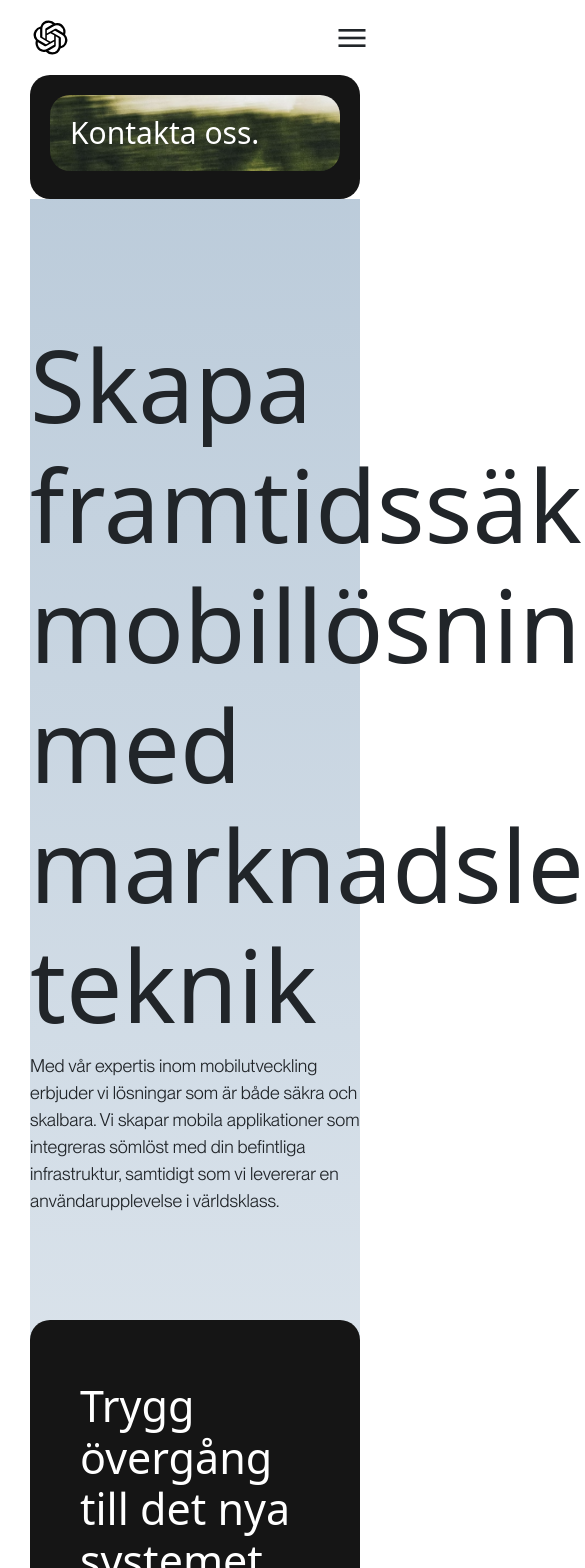
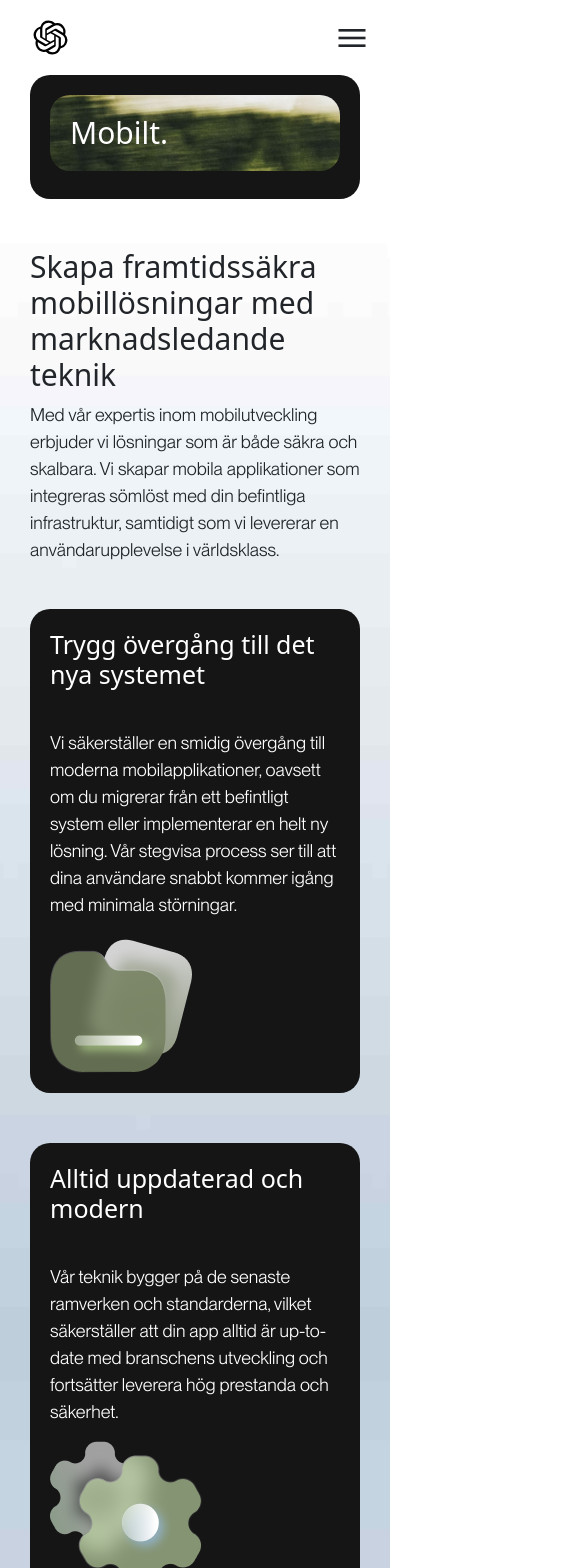
Before and after one commit to robelk/acccella, an Angular app: page /mobilt in a window 390 px wide. Shown: the top 1568 px of the page, 585 px wide, since content can reach past the window. Built offline with nearby package versions, Linux system fonts and the light colour scheme.

Commit message:
Finished

```diff
--- a/src/app/common/components/contactus/contactus.component.scss
+++ b/src/app/common/components/contactus/contactus.component.scss
@@ -1,6 +1,8 @@
+$width:2560px;
+
 .contact-form-area{
     .common-container{
-        max-width: 2560px;
+        max-width: $width;
         margin-left: auto;
         margin-right: auto;
         background-color:#151515;
--- a/src/app/common/components/mobilt/mobilt.component.html
+++ b/src/app/common/components/mobilt/mobilt.component.html
@@ -3,7 +3,7 @@
     <div class="common-container">
         <div class="row">
             <div class="col-12">
-                <h4>Kontakta oss.</h4>
+                <h4>Mobilt.</h4>
             </div>
         </div>
     </div>
@@ -17,7 +17,7 @@
             </div>
         </div>
         <div class="row mt-90">
-            <div class="col-lg-6">
+            <div class="col-xl-6 col-lg-12 pe-xl-5">
                 <div class="row">
                     <div class="col-md-12">
                         <div class="single-skapa first-child text-white">
@@ -30,7 +30,7 @@
                     </div>
                 </div>
                 <div class="row">
-                    <div class="col-md-6">
+                    <div class="col-md-6 pe-md-4">
                         <div class="single-skapa small-child text-white">
                             <h4>Alltid uppdaterad och modern</h4>
                             <p>Vår teknik bygger på de senaste ramverken och standarderna, vilket säkerställer att din app alltid är up-to-date med branschens utveckling och fortsätter leverera hög prestanda och säkerhet.</p>
@@ -39,7 +39,7 @@
                             </div>
                         </div>
                     </div>
-                    <div class="col-md-6">
+                    <div class="col-md-6 ps-md-4">
                         <div class="single-skapa small-child olive-color text-white">
                             <h4>Trygg molnlagring i Sverige</h4>
                             <p>Din data lagras säkert i Sverige, vilket ger dig fördelen att följa strikta svenska dataskyddslagar. Vår infrastruktur säkerställer maximal tillgänglighet och datasäkerhet.</p>
@@ -62,7 +62,7 @@
                     </div>
                 </div>
             </div>
-            <div class="col-lg-6">
+            <div class="col-xl-6 col-lg-12 ps-xl-5">
                 <div class="single-skapa text-white">
                     <h4>Skapad för enkel integration med befintliga system
                     </h4>
@@ -99,7 +99,7 @@
             </div>
         </div>
         <div class="row">
-            <div class="col-lg-6">
+            <div class="col-xl-6 col-lg-12">
                 <div class="single-analys-area">
                     <div class="row">
                         <div class="col-md-4">
@@ -114,7 +114,7 @@
                     </div>
                 </div>
             </div>
-            <div class="col-lg-6">
+            <div class="col-xl-6 col-lg-12">
                 <div class="single-analys-area">
                     <div class="row">
                         <div class="col-md-4">
@@ -132,7 +132,7 @@
             <div class="col-12 text-center mb-3">
                 <img class="w-100" src="../../../../assets/images/sub-banner.png" alt="">
             </div>
-            <div class="col-lg-6">
+            <div class="col-xl-6 col-lg-12">
                 <div class="single-analys-area">
                     <div class="row">
                         <div class="col-md-4">
@@ -147,7 +147,7 @@
                     </div>
                 </div>
             </div>
-            <div class="col-lg-6">
+            <div class="col-xl-6 col-lg-12">
                 <div class="single-analys-area">
                     <div class="row">
                         <div class="col-md-4">
--- a/src/app/common/components/mobilt/mobilt.component.scss
+++ b/src/app/common/components/mobilt/mobilt.component.scss
@@ -1,14 +1,5 @@
-.skapa-area{
-    margin: 0px 30px;
-    .common-container{
-        max-width: 2560px;
-        margin-left: auto;
-        margin-right: auto;
-    }
-}
 
-
-
+$width:2560px;
 .any-qus-area{
     margin-left: 30px;
     margin-right: 30px;
@@ -18,7 +9,7 @@
             font-size: 100px;
             font-weight: 500;
         }
-        max-width: 2560px;
+        max-width: $width;
         margin-left: auto;
         margin-right: auto;
         background-image: url(../../../../assets/images/qus.png);
@@ -45,7 +36,7 @@
     padding-top: 140px;
     padding-bottom: 40px;
     .common-container{
-        max-width: 2560px;
+        max-width: $width;
         margin-left: auto;
         margin-right: auto;
         h3{
@@ -95,7 +86,7 @@
         padding-left: 100px;
         padding-right: 100px;
         border-radius: 20px;
-        max-width: 2560px;
+        max-width: $width;
         margin-left: auto;
         margin-right: auto;
     }
@@ -104,10 +95,9 @@
 
 .skapa-area{
     .common-container{
-        max-width: 2560px;
+        max-width: $width;
         margin-left: auto;
         margin-right: auto;
-        background: linear-gradient(180deg, #8DA8C1 -26.23%, #FFFFFF 37.61%);
         padding-top: 125px;
 
         h3{
@@ -163,5 +153,170 @@
     .mt-90{
         margin-top: 90px;
     }
-    margin: 0px 30px;
+    padding: 0px 30px;
+    background-image: url(../../../../assets/images/gra-bg.jpg);
+    background-repeat: no-repeat;
+    background-size: cover;
+    background-position: center center;
 }
+
+
+
+@media (max-width: 1450px) {
+    .any-qus-area{
+        .common-container{
+            h3{
+                font-size: 50px;
+            }
+            a.more{
+                padding: 25px 40px;
+                font-size: 25px;
+            }
+        }
+    }
+
+    .vanliga-area{
+        .common-container{
+            max-width: 2560px;
+            h3{
+                font-size: 50px;
+            }
+            h4{
+                font-size: 35px;
+            }
+        }
+    }
+    .analys-area{
+        .common-container{
+            h3{
+                font-size: 50px;
+            }
+            .single-analys-area{
+                .col-md-4{
+                        font-size: 300px;
+                    }
+                .col-md-8{
+                    h4{
+                       font-size: 35px;
+                    }
+                }
+            }
+        }
+    }
+    .skapa-area{
+        .common-container{
+            h3{
+                font-size:50px;
+            }
+            .single-skapa{
+                h4{
+                    font-size: 35px;
+                }
+                a.more{
+                    padding: 25px 40px;
+                    font-size: 25px;
+                }
+                p{
+                    font-size: 18px !important;
+                }
+                padding: 30px 30px;
+            }
+        }
+    }
+}
+
+@media (max-width: 767px) {
+    .skapa-area{
+        .common-container{
+            padding-top: 50px;
+
+            h3{
+                font-size: 30px;
+            }
+            .single-skapa{
+                h4{
+                    font-size: 25px;
+                    max-width: 100%;
+                }
+                p{
+                    max-width: 100%;
+                }
+                .icon-area{
+                    right: 20px;
+                    bottom: 20px;
+                }
+                a.more{
+                    padding: 20px;
+                    font-size: 18px;
+                }
+                .icon-area{
+                    position: inherit;
+                    top: auto;
+                    right: auto;
+                    margin-top: 15px;
+                    bottom: auto;
+                }
+                padding: 20px;
+                min-height: auto;
+            }
+            .first-child.single-skapa{
+                min-height: auto;
+            }
+            .small-child.single-skapa{
+                min-height: auto;
+            }
+        }
+        .mt-90{
+            margin-top: 30px;
+        }
+    }
+    .analys-area{
+        .common-container{
+            h3{
+                font-size: 30px;
+            }
+            .single-analys-area{
+                .col-md-4{
+                        font-size: 280px;
+                    }
+                .col-md-8{
+                    h4{
+                       font-size: 25px;
+                       margin: 15px 0;
+                    }
+                }
+            }
+            padding-top: 30px;
+            padding-left: 30px;
+            padding-right: 30px;
+        }
+    }
+    .vanliga-area{
+        padding-top: 50px;
+        padding-bottom: 20px;
+        .common-container{
+            h3{
+                font-size: 30px;
+                margin-bottom: 30px;
+            }
+            h4{
+                font-size: 25px;
+            }
+            p{
+                margin-bottom: 30px;
+            }
+        }
+    }
+    .any-qus-area{
+        .common-container{
+            h3{
+                font-size: 30px;
+            }
+            padding: 30px;
+        }
+        a.more{
+            padding: 20px!important;
+            font-size: 18px!important;
+        }
+    }
+}
--- a/src/styles.scss
+++ b/src/styles.scss
@@ -125,9 +125,12 @@ body {
     max-width: 100%;
     overflow-x: hidden;
 }
+
+$width:2560px;
+
 .banner-area{
     .common-container{
-        max-width: 2560px;
+        max-width: $width;
         margin-left: auto;
         margin-right: auto;
         background-color:#151515;
```
Also changed, not shown: src/assets/images/gra-bg.jpg (added).
